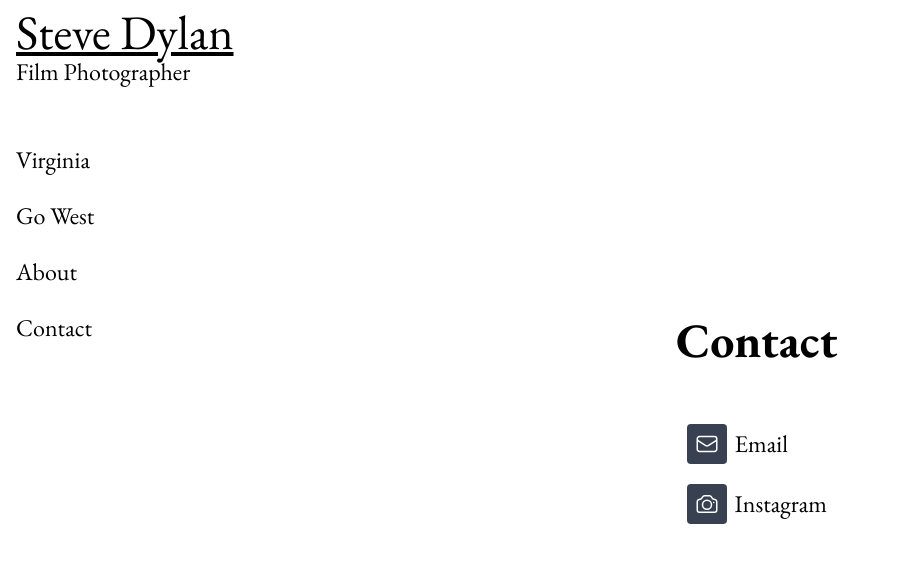
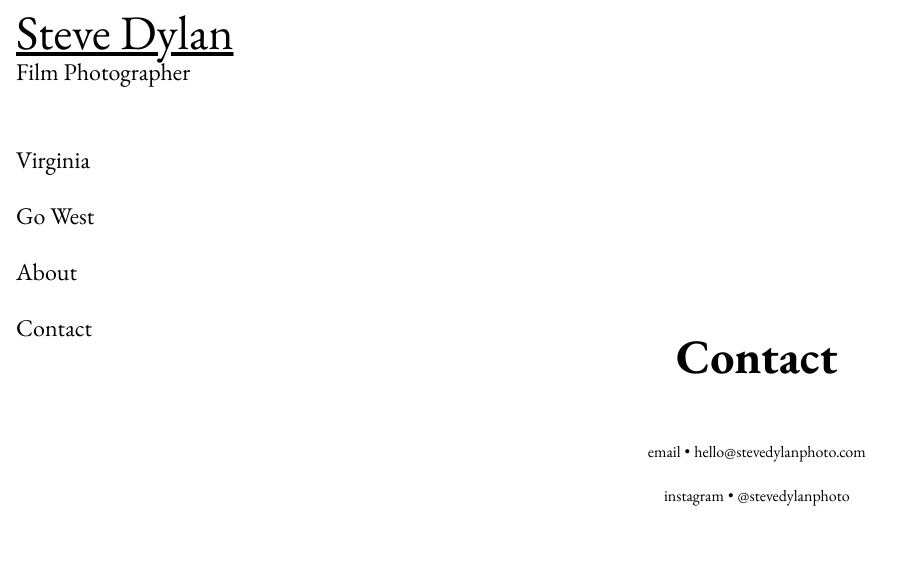
Before and after one commit to stevedsimkins/steve-dylan-photo-nextjs, a Next.js app: page /contact in a window 1280 px wide. Shown: the top 562 px of the page, without its empty margins (0-913 px from the left). Built offline with nearby package versions, Linux system fonts and the light colour scheme.

Commit message:
that'll work

```diff
--- a/app/contact/page.tsx
+++ b/app/contact/page.tsx
@@ -1,15 +1,20 @@
 import Link from "next/link";
-import { EnvelopeIcon, CameraIcon } from "@heroicons/react/24/outline";
 
 export default function Contact() {
   return (
-    <div className="w-full h-screen flex flex-col justify-center items-center gap-5">
+    <div className="w-full h-screen flex flex-col justify-center items-center gap-5 font-ebGaramond">
       <h1 className="font-ebGaramond text-5xl my-10 font-bold">Contact</h1>
-      <div className="flex flex-col gap-5">
-        <Link className="font-ebGaramond text-2xl flex items-center gap-2" href="mailto:stevedsimkins@gmail.com">
-          <EnvelopeIcon className="h-10 w-10 bg-gray-700 hover:bg-gray-400 p-2 rounded text-white" />Email</Link>
-        <Link className="font-ebGaramond text-2xl flex items-center gap-2" href="https://instagram.com/stevedylanphoto">
-          <CameraIcon className="h-10 w-10 bg-gray-700 hover:bg-gray-400 p-2 rounded text-white" />Instagram</Link>
+      <div className="flex flex-col items-center gap-5">
+        <div className="flex gap-1">
+          <p>email</p>
+          <p>&bull;</p>
+          <Link className="font-ebGaramond flex items-center gap-2 hover:underline" href="mailto:stevedsimkins@gmail.com">hello@stevedylanphoto.com</Link>
+        </div>
+        <div className="flex gap-1">
+          <p>instagram</p>
+          <p>&bull;</p>
+          <Link className="font-ebGaramond flex items-center gap-2 hover:underline" href="https://instagram.com/stevedylanphoto">@stevedylanphoto</Link>
+        </div>
       </div>
     </div>
   )
```
